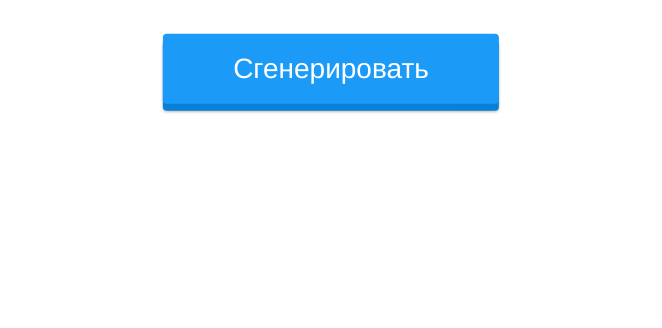
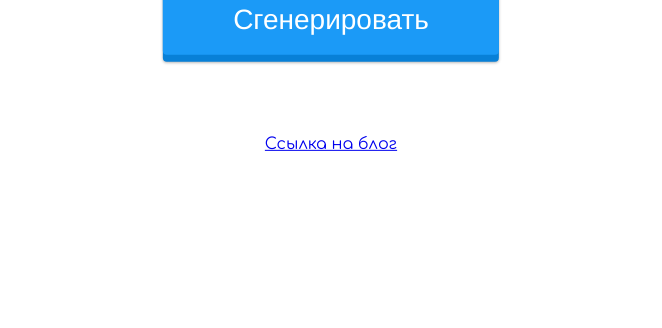
Before and after one commit to iamartyom/PasswordGenerator, a plain HTML site: page index.html in a window 1280 px wide. Shown: the part 472-800 px from the top of the page, without its empty margins (309-971 px from the left). Drawn offline with Linux system fonts and the light colour scheme.

Commit message:
Added link blog

```diff
--- a/css/main.css
+++ b/css/main.css
@@ -55,3 +55,7 @@ input[type=range]:focus::-webkit-slider-runnable-track {
     -o-user-select: none;
     user-select: none;
 }
+
+.empty {
+    height: 80px;
+}
--- a/index.html
+++ b/index.html
@@ -15,6 +15,8 @@
                 <h5 id="passwordSizeText">8</h5>
                 <h2 id="passwordText">Тут будет пароль</h2>
                 <a class="button button-3d button-primary button-rounded button-giant noselect" id="passwordGenerate">Сгенерировать</a>
+                <div class="empty"></div>
+                <a href="https://progtask.ru/">Ссылка на блог</a>
             </div>
         </div>
     </body>
```
